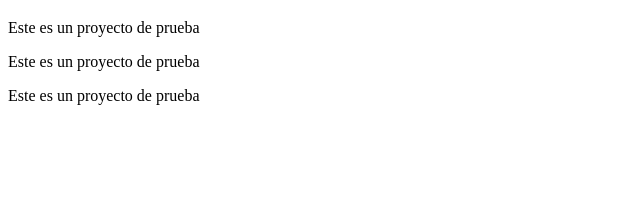
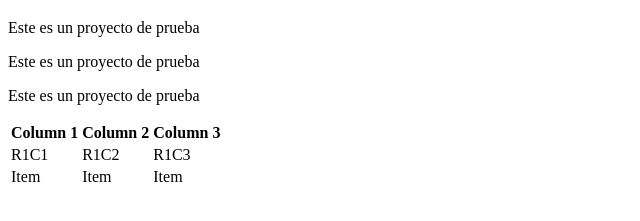
Before and after one commit to BladimirPS/MyApp, a plain HTML site: page index.html in a window 1280 px wide. Shown: the part 61-282 px from the top of the page, without its empty margins (0-640 px from the left). Drawn offline with Linux system fonts and the light colour scheme.

Commit message:
Inica proyecto JoseLujan

```diff
--- a/index.html
+++ b/index.html
@@ -11,5 +11,34 @@
     <p>Este es un proyecto de prueba</p>
     <p>Este es un proyecto de prueba</p>
 
+    <div
+        class="table-responsive"
+    >
+        <table
+            class="table table-primary"
+        >
+            <thead>
+                <tr>
+                    <th scope="col">Column 1</th>
+                    <th scope="col">Column 2</th>
+                    <th scope="col">Column 3</th>
+                </tr>
+            </thead>
+            <tbody>
+                <tr class="">
+                    <td scope="row">R1C1</td>
+                    <td>R1C2</td>
+                    <td>R1C3</td>
+                </tr>
+                <tr class="">
+                    <td scope="row">Item</td>
+                    <td>Item</td>
+                    <td>Item</td>
+                </tr>
+            </tbody>
+        </table>
+    </div>
+
+
 </body>
 </html>
```
